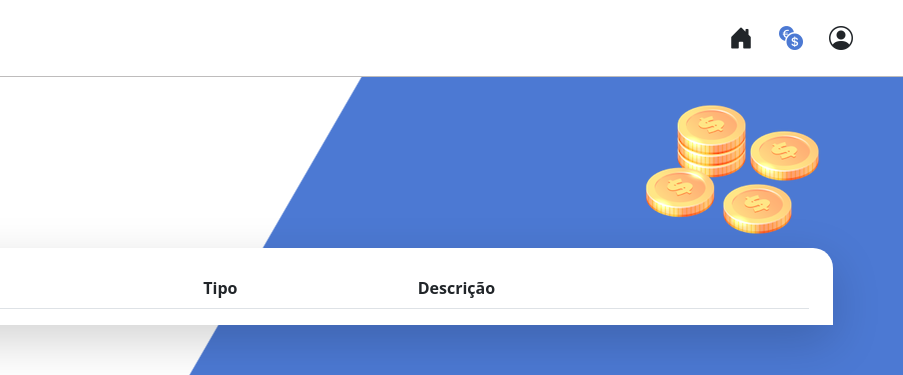
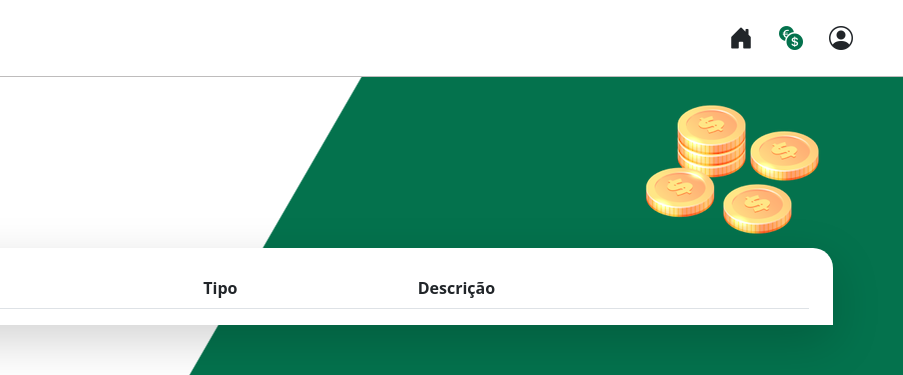
Before and after one commit to Tamyrodrigues/NIKEL, a plain HTML site: page public/transactions.html in a window 1280 px wide. Shown: the top 375 px of the page, 377-1280 px from the left. Drawn offline with nearby package versions, Linux system fonts and the light colour scheme; sample sign-in values are in the browser's storage.

Commit message:
cor azul fou trocada

```diff
--- a/public/css/styles.css
+++ b/public/css/styles.css
@@ -1,9 +1,9 @@
 #login {
-    background: linear-gradient(120deg, #4c79d3 44.9%, #ffffff 45%) no-repeat fixed;
+    background: linear-gradient(120deg, #04724D 44.9%, #ffffff 45%) no-repeat fixed;
 }
 
 #app {
-    background: linear-gradient(120deg, #ffffff 44.9%, #4c79d3 45%) no-repeat fixed;
+    background: linear-gradient(120deg, #ffffff 44.9%, #04724D 45%) no-repeat fixed;
 }
 
 header {
@@ -17,7 +17,7 @@ header {
 }
 
 .color-secondary {
-    color: #4c79d3;
+    color: #04724D;
 }
 
 .icon-detail {
```
